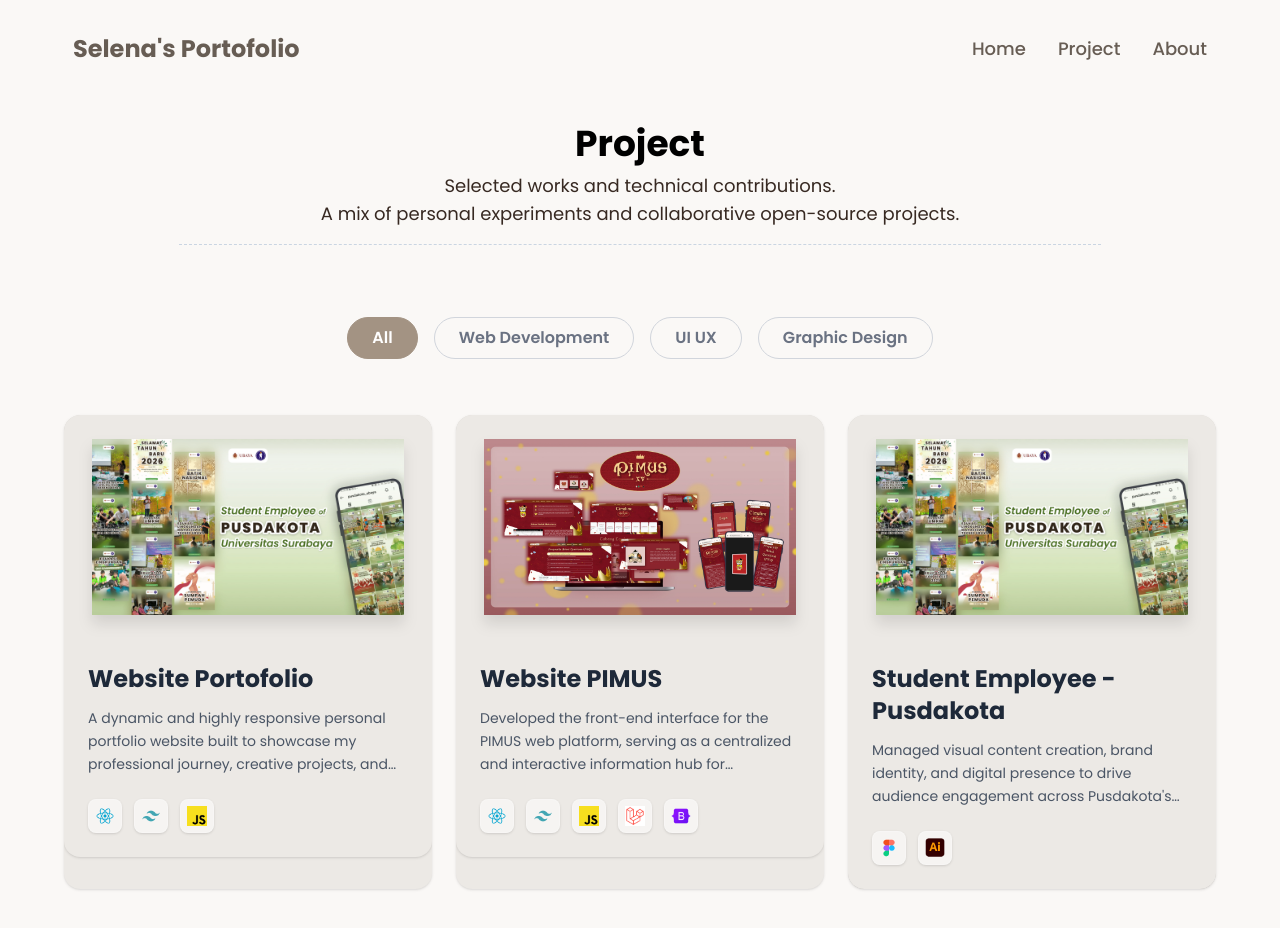
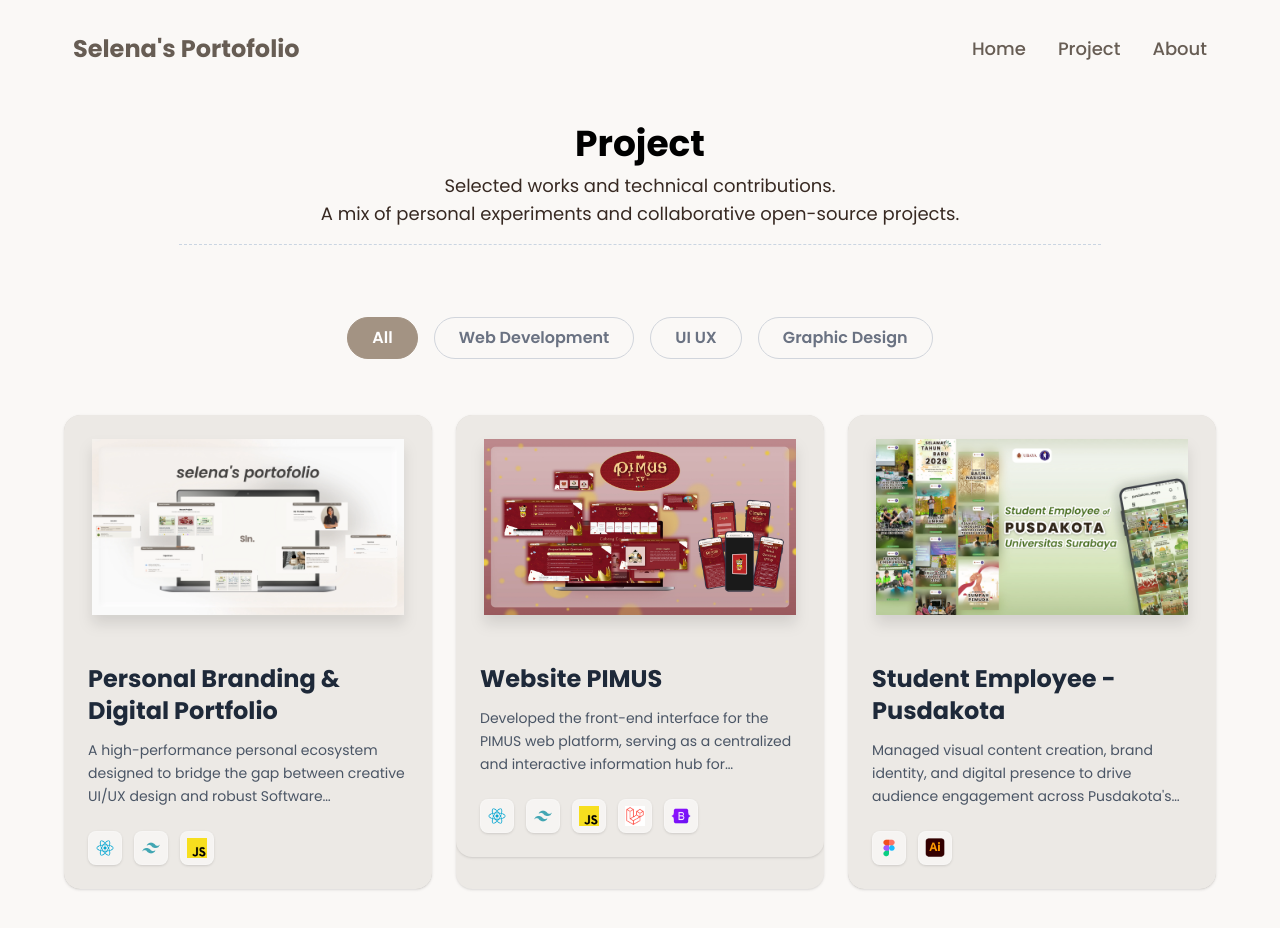
Before and after one commit to selenahans/portofolio, a React (Vite) app in the folder portofolio/: page /projects in a window 1280 px wide. Shown: the top 928 px of the page. Built offline with nearby package versions, Linux system fonts and the light colour scheme.

Commit message:
updet project

```diff
--- a/portofolio/src/data.js
+++ b/portofolio/src/data.js
@@ -22,6 +22,7 @@
 import maniac from "./assets/proyek/graphic-design-maniac.webp";
 import ig from "./assets/proyek/graphic-design-ig.webp";
 import pimus from "./assets/proyek/webdev-pimus.webp";
+import porto from "./assets/proyek/webdev-porto.webp";
 
 export const PROJECT_CATEGORY = {
   WEB_DEV: "web-development",
@@ -149,41 +150,42 @@
 ];
 export const listProyek = [
   // WEBSITE PORTOFOLIO
-  {
+{
     id: "website-portofolio",
-    nama: "Website Portofolio",
+    nama: "Personal Branding & Digital Portfolio",
     slug: "website-portofolio",
     kategori: [PROJECT_CATEGORY.WEB_DEV, PROJECT_CATEGORY.UI_UX],
-    thumbnail: pusdakota,
+    thumbnail: porto,
 
     shortDesc:
-      "A dynamic and highly responsive personal portfolio website built to showcase my professional journey, creative projects, and dual expertise in design and development.",
+      "A high-performance personal ecosystem designed to bridge the gap between creative UI/UX design and robust Software Engineering.",
 
     fullDesc:
-      "This personal portfolio website was meticulously crafted from scratch to serve as a digital showcase of my professional identity. Built with modern web technologies and heavily utilizing Tailwind CSS, the platform emphasizes a clean, minimalist, yet engaging UI/UX design. The development process involved translating custom design mockups into a fully responsive front-end. It features smooth scrolling, interactive animations, and a well-structured content hierarchy to ensure an optimal user experience across all devices. This project stands as a testament to my ability to bridge the gap between aesthetic design and functional code.",
+      "This portfolio is more than just a gallery of work; it is a meticulously engineered digital experience that embodies my professional identity as a 'tech-creative'. Developed from scratch using React.js and Tailwind CSS, the platform focuses on a 'minimalist-premium' aesthetic. I prioritized a clean content hierarchy, ensuring that every interaction—from smooth transitions to responsive layouts—feels intuitive and purposeful. This project demonstrates my ability to translate complex branding concepts into a functional, pixel-perfect, and high-performing web environment.",
+
     tools: [reactjs, tailwind, javascript],
 
     features: [
-      "Custom-built responsive UI tailored specifically for personal branding",
-      "Smooth scroll animations and interactive elements for enhanced engagement",
-      "Structured project showcase with detailed and categorized case studies",
-      "Clean, maintainable codebase utilizing Tailwind CSS utility classes",
-      "Optimized performance ensuring fast load times across desktop and mobile",
+      "Signature 'Minimalist-Premium' UI tailored for professional personal branding",
+      "Dynamic Routing & Slug-based navigation for seamless project exploration",
+      "Adaptive Typography and Fluid Grid system for pixel-perfect responsiveness",
+      "High-performance asset optimization and lazy-loading for near-instant load times",
+      "Integrated AOS (Animate On Scroll) for a sophisticated, cinematic user journey",
     ],
 
     challenges: [
-      "Translating custom UI/UX designs into pixel-perfect, responsive code across various screen sizes",
-      "Balancing rich animations and interactive UI elements with optimal web performance",
+      "Crafting a custom design system that maintains visual consistency across highly diverse screen resolutions",
+      "Implementing advanced scroll restoration and navigation logic to ensure a flawless user experience in a Single Page Application (SPA)",
     ],
 
     results: [
-      "Successfully launched a professional digital footprint that effectively highlights my technical and design skills",
-      "Achieved seamless cross-device compatibility and a highly intuitive user browsing experience",
+      "Delivered a centralized digital hub that effectively communicates technical proficiency and design sensibility to potential stakeholders",
+      "Successfully achieved a lightweight and accessible platform with a 100% manual design-to-code execution",
     ],
 
-    gallery: [pusdakota],
+    gallery: [porto],
     year: 2026,
-    role: "Front-End Developer & UI/UX Designer",
+    role: "Web Developer & UI/UX Designer",
   },
   // PIMUS
   {
```
Also changed, not shown: portofolio/src/assets/proyek/webdev-porto.webp (added).
